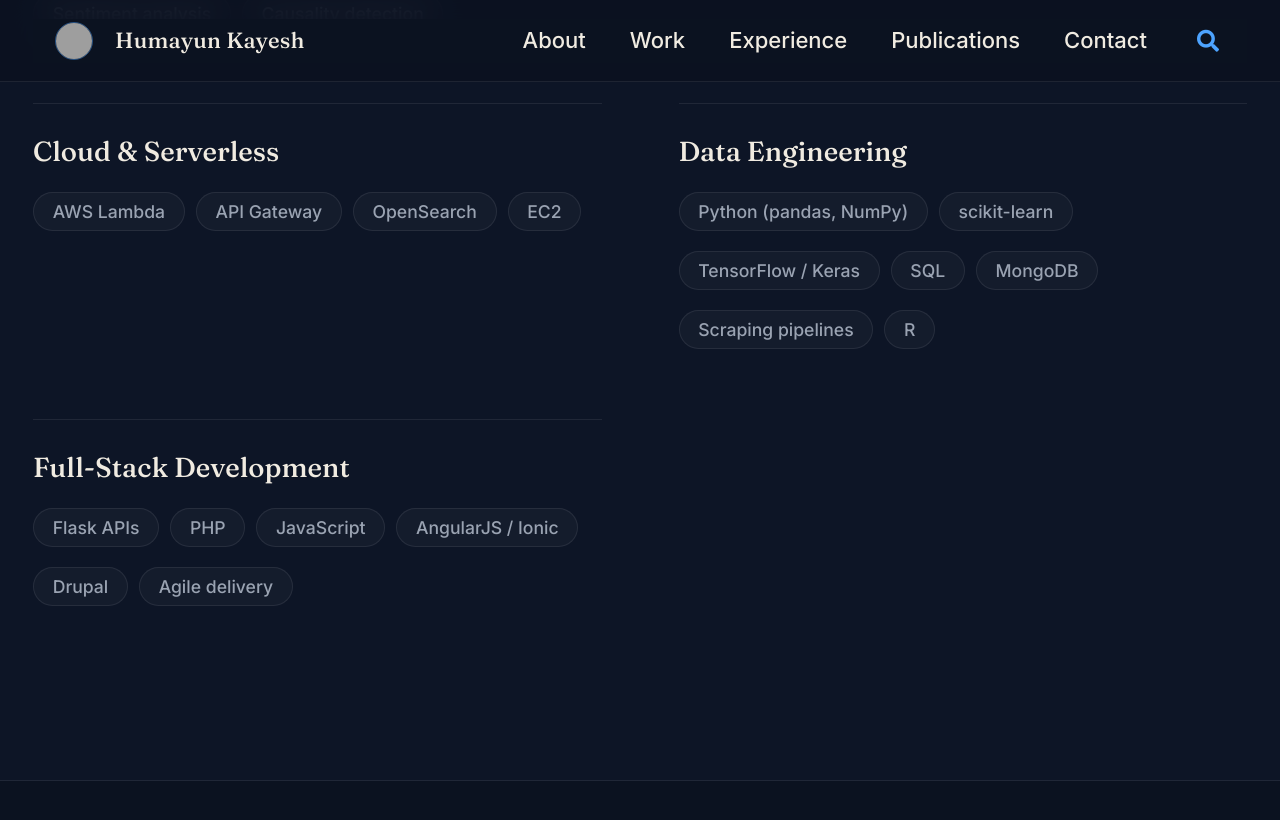
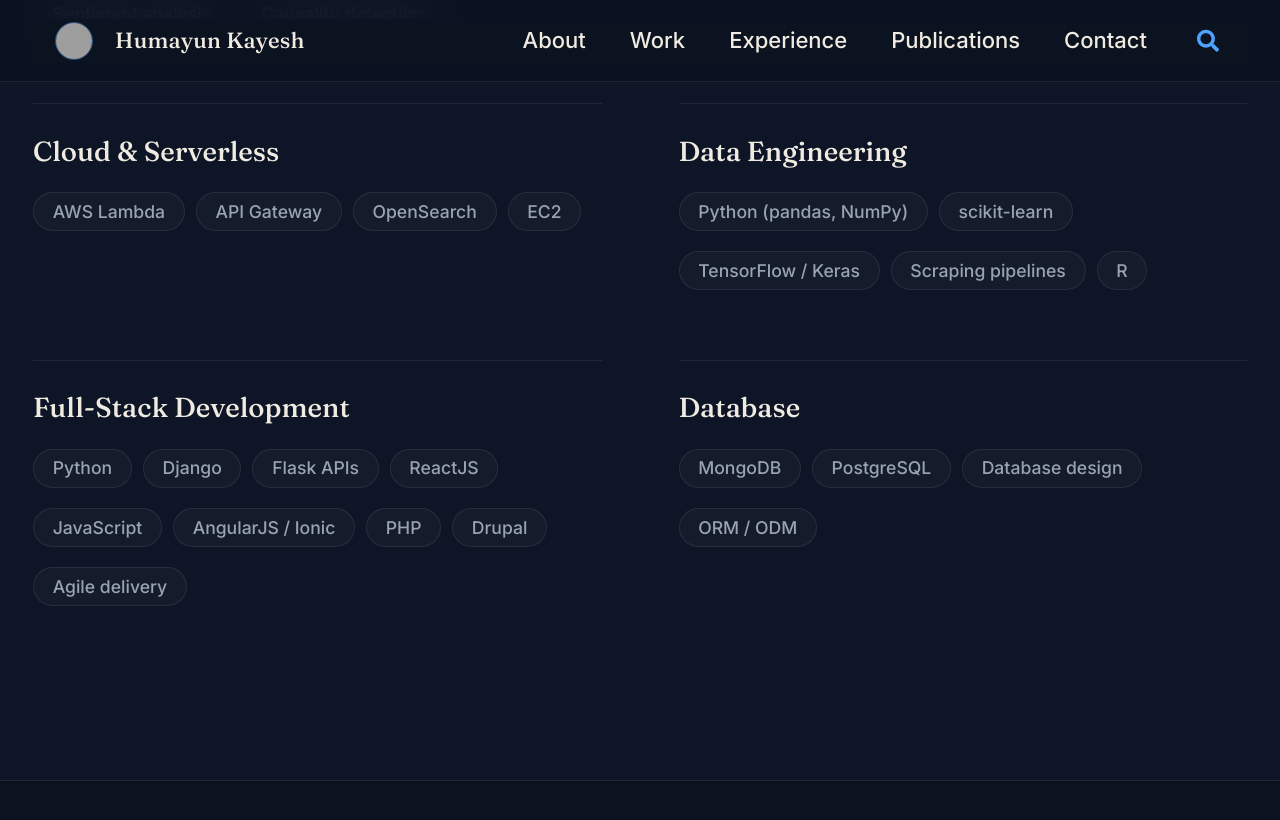
Before and after one commit to hkayesh/hkayesh.github.io, a Jekyll site: the page built from index.md, in a window 1280 px wide and 900 px high, scrolled down 4693 px. Shown: the top 820 px of the window. Built offline with Jekyll 4.4.1, drawn with Linux system fonts in a browser that asks for light colours; cached includes are drawn as plain includes; grey boxes are pictures that could not be loaded.

Commit message:
Add Python/Django/ReactJS to Full-Stack and new Database section

```diff
--- a/_data/skills.yml
+++ b/_data/skills.yml
@@ -28,16 +28,24 @@
     - "Python (pandas, NumPy)"
     - "scikit-learn"
     - "TensorFlow / Keras"
-    - "SQL"
-    - "MongoDB"
     - "Scraping pipelines"
     - "R"
 
 - name: "Full-Stack Development"
   items:
+    - "Python"
+    - "Django"
     - "Flask APIs"
-    - "PHP"
+    - "ReactJS"
     - "JavaScript"
     - "AngularJS / Ionic"
+    - "PHP"
     - "Drupal"
     - "Agile delivery"
+
+- name: "Database"
+  items:
+    - "MongoDB"
+    - "PostgreSQL"
+    - "Database design"
+    - "ORM / ODM"
```
